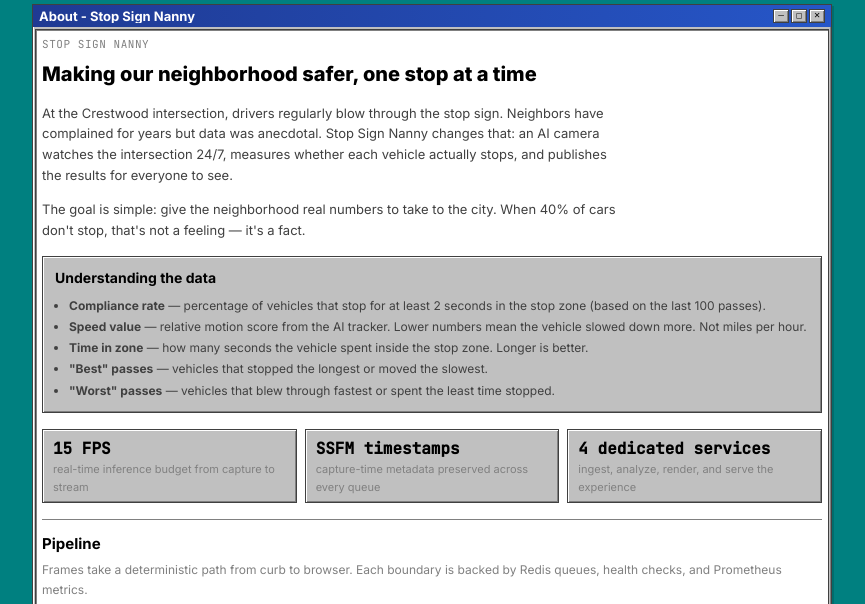
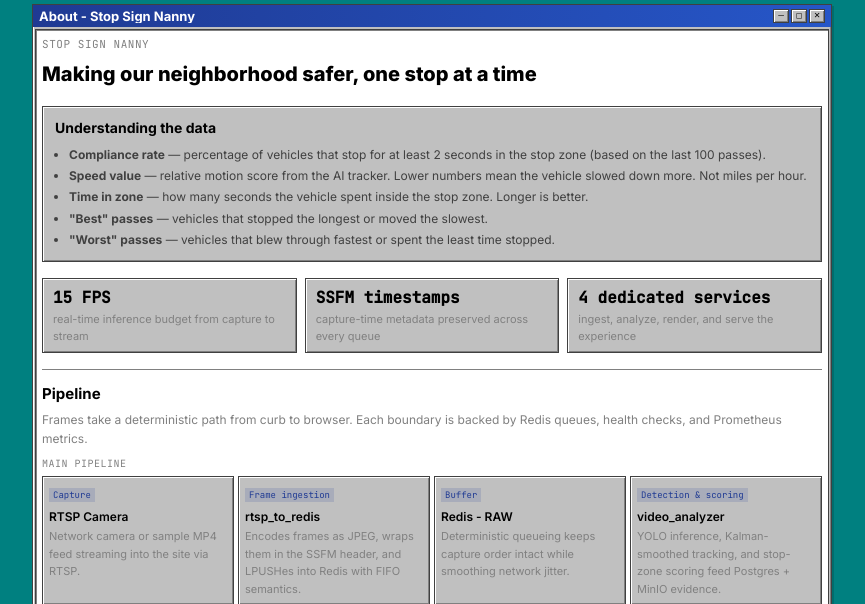
Before and after one commit to cipher982/stopsign_ai, a FastAPI app: page /about in a window 1280 px wide. Shown: the part 32-636 px from the top of the page, without its empty margins (208-1073 px from the left). Run offline with FastAPI, Linux system fonts and the light colour scheme; parts of the project's set-up code (start-up, migrations or seed data) failed here and were passed over; some libraries are stand-ins or nearby versions.

Commit message:
fix: remove fabricated copy from about page
Co-Authored-By: Claude Opus 4.6 <noreply@anthropic.com>

```diff
--- a/stopsign/web/templates/about.html
+++ b/stopsign/web/templates/about.html
@@ -21,16 +21,6 @@
         <div style="margin-bottom: 16px;">
             <div class="mono" style="font-size: 11px; color: var(--text-muted); text-transform: uppercase; letter-spacing: 0.05em; margin-bottom: 4px;">Stop Sign Nanny</div>
             <h1 style="font-size: 20px; font-weight: 800; margin: 0 0 8px;">Making our neighborhood safer, one stop at a time</h1>
-            <p style="color: var(--text-secondary); font-size: 13px; max-width: 580px;">
-                At the Crestwood intersection, drivers regularly blow through the stop sign.
-                Neighbors have complained for years but data was anecdotal. Stop Sign Nanny changes that: an AI camera
-                watches the intersection 24/7, measures whether each vehicle actually stops, and publishes the results
-                for everyone to see.
-            </p>
-            <p style="color: var(--text-secondary); font-size: 13px; max-width: 580px; margin-top: 8px;">
-                The goal is simple: give the neighborhood real numbers to take to the city.
-                When 40% of cars don't stop, that's not a feeling &mdash; it's a fact.
-            </p>
         </div>
 
         {# What the stats mean #}
```
